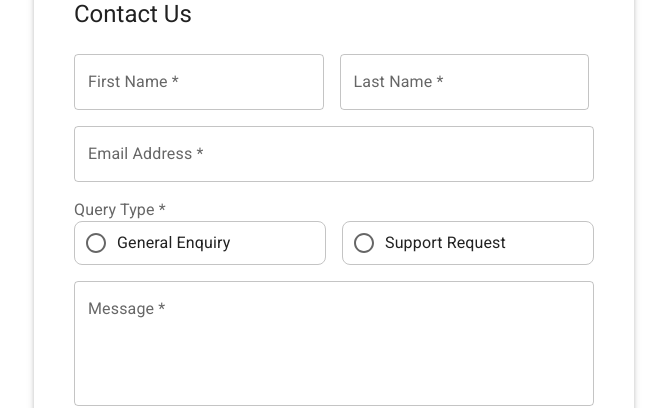
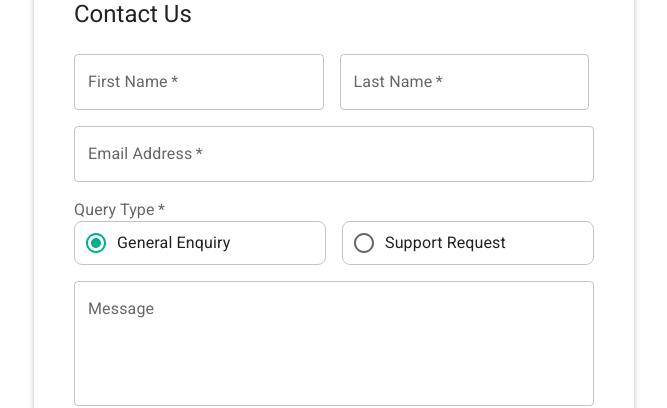
Before and after one commit to fof3096/MUI-practice, a React (Vite) app: page /Form in a window 1280 px wide. Shown: the part 143-551 px from the top of the page, without its empty margins (306-973 px from the left). Built offline with nearby package versions, Linux system fonts and the light colour scheme.

Commit message:
Add required Form

```diff
--- a/src/pages/Form.jsx
+++ b/src/pages/Form.jsx
@@ -10,17 +10,17 @@ export default function Form() {
           flexWrap:"wrap",
           gap: 2
         }}>
-          <TextField label="First Name *" variant="outlined" sx={{ flexBasis:"48%"}} />
-          <TextField label="Last Name *" variant="outlined" sx={{ flexBasis:"48%"}} />
-          <TextField fullWidth label="Email Address *" variant="outlined" sx={{ borderRadius: 2 }}/>
-          <FormControl fullWidth>
-            <FormLabel component={"legend"}>Query Type *</FormLabel>
-            <RadioGroup sx={{ display: "flex", flexDirection:"row", flexWrap: "nowrap", gap: 2 }}>
+          <TextField required label="First Name" variant="outlined" sx={{ flexBasis:"48%"}} />
+          <TextField required label="Last Name" variant="outlined" sx={{ flexBasis:"48%"}} />
+          <TextField fullWidth required label="Email Address" variant="outlined" sx={{ borderRadius: 2 }}/>
+          <FormControl required fullWidth>
+            <FormLabel component={"legend"}>Query Type</FormLabel>
+            <RadioGroup defaultValue={"General Enquiry"} sx={{ display: "flex", flexDirection:"row", flexWrap: "nowrap", gap: 2 }}>
               <FormControlLabel value={"General Enquiry"} control={<Radio/>} label="General Enquiry" sx={{ m:0, flexBasis:"50%" ,border:1, borderColor: "#c4c4c4", borderRadius: 2}}/>
               <FormControlLabel value={"Support Request"} control={<Radio/>} label="Support Request" sx={{ m:0, flexBasis:"50%" ,border:1, borderColor: "#c4c4c4", borderRadius: 2}}/>
             </RadioGroup>
           </FormControl>
-          <TextField fullWidth multiline label="Message *" variant="outlined" rows={4} sx={{ borderRadius: 2 }}/>
+          <TextField fullWidth multiline label="Message" variant="outlined" rows={4} sx={{ borderRadius: 2 }}/>
           <FormControlLabel required control={<Checkbox/>} label="I consent to being concated by the team" />
           <Button fullWidth type="submit" variant="contained" sx={{ borderRadius: 2 }}>Submit</Button>
         </FormControl>
```
